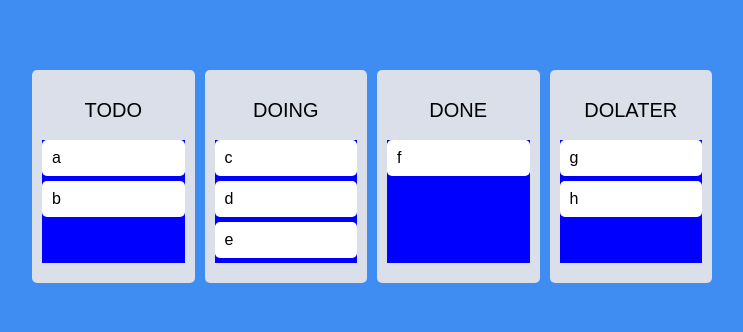
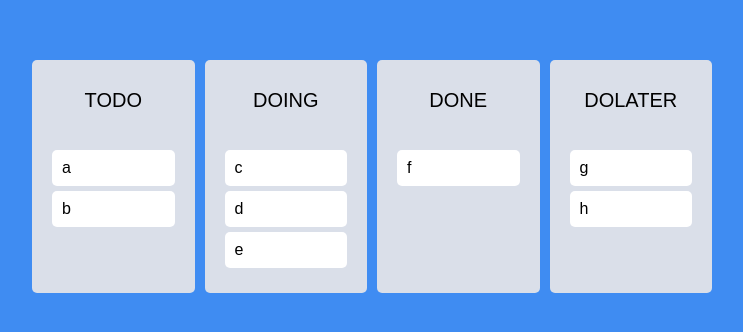
Before and after one commit to onetuks/todolist, a React (Create React App) app: page / in a window 1280 px wide. Shown: the part 224-556 px from the top of the page, without its empty margins (268-1011 px from the left). Built offline with nearby package versions, Linux system fonts and the light colour scheme.

Commit message:
#7.12 Final Style

```diff
--- a/src/components/Board.tsx
+++ b/src/components/Board.tsx
@@ -3,13 +3,13 @@
 import DraggabbleCard from "./DraggabbleCard";
 
 const Wrapper = styled.div`
-  padding: 20px 10px;
   padding-top: 30px;
   background-color: ${(props) => props.theme.boardColor};
   border-radius: 5px;
   min-height: 200px;
   display: flex;
   flex-direction: column;
+  overflow: hidden;
 `;
 
 const Title = styled.h2`
@@ -20,9 +20,16 @@
 `;
 
 const Area = styled.div<IAreaProps>`
-  background-color: ${props => props.isDraggingOver ? "pink" : props.isDraggingFromThis ? "red" : "blue"};
+  background-color: ${(props) =>
+    props.isDraggingOver
+    ? "#dfe6e9"
+    : props.isDraggingFromThis
+    ? "#b2bec3"
+    : "transparent"
+  };
   flex-grow: 1;
-  transition: background-color .3s ease-in-out;
+  transition: background-color 0.3s ease-in-out;
+  padding: 20px;
 `;
 
 interface IAreaProps {
--- a/src/components/DraggabbleCard.tsx
+++ b/src/components/DraggabbleCard.tsx
@@ -2,12 +2,19 @@
 import { Draggable } from "react-beautiful-dnd";
 import styled from "styled-components";
 
-const Card = styled.div`
+const Card = styled.div<ICardProps>`
   border-radius: 5px;
   margin-bottom: 5px;
   padding: 10px 10px;
-  background-color: ${(props) => props.theme.cardColor};
+  background-color: ${(props) =>
+    props.isDragging ? "tomato" : props.theme.cardColor};
+  box-shadow: ${(props) =>
+    props.isDragging ? "0px 2px 5px rgba(0, 0, 0, 0.05)" : "none"};
 `;
+
+interface ICardProps {
+  isDragging: boolean;
+}
 
 interface IDraggableCardProps {
   todo: string;
@@ -18,8 +25,9 @@
   // console.log(todo, "has been rendered.");
   return (
     <Draggable draggableId={todo} index={index}>
-      {(magic) => (
+      {(magic, snapshot) => (
         <Card
+          isDragging={snapshot.isDragging}
           ref={magic.innerRef}
           {...magic.draggableProps}
           {...magic.dragHandleProps}
```
